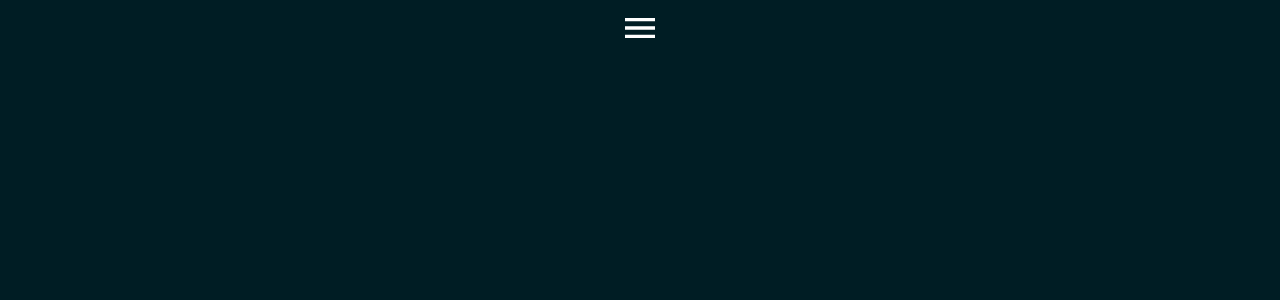
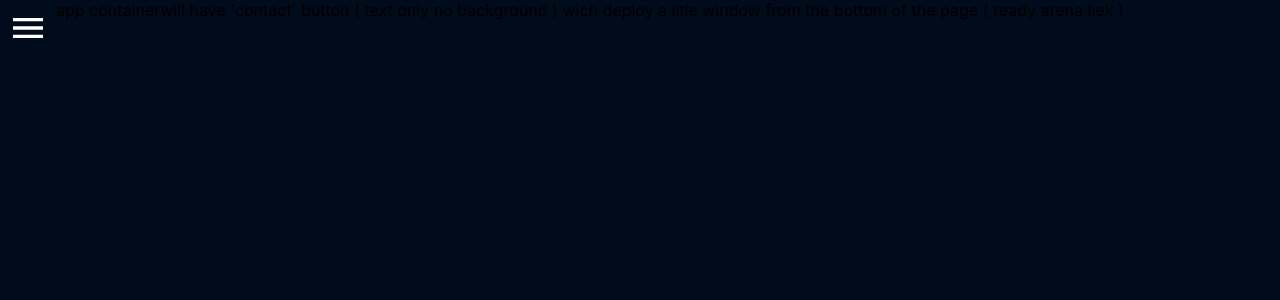
Before and after one commit to spirev/my_workplace, a React (Create React App) app: page / in a window 1280 px wide. Shown: the top 300 px of the page. Built offline with nearby package versions, Linux system fonts and the light colour scheme.

Commit message:
work save : - change background color - add flex row to app component - define plain text to app direct child component to explein what will go in each of them

```diff
--- a/src/App.css
+++ b/src/App.css
@@ -1,6 +1,8 @@
 .App {
+  display: flex;
+  flex-flow: row wrap;
   text-align: center;
-  background-color: #001d24;
+  background-color: #000b1c;
   height: 100%;
 }
 
--- a/src/components/homeMenu/homeMenu.tsx
+++ b/src/components/homeMenu/homeMenu.tsx
@@ -3,6 +3,10 @@ import IconButton from '@mui/material/IconButton';
 
 
 export function HomeMenu(props: any) {
+
+    const menuContainerStyle = {
+        zIndex: 10,
+    }
 
     const menuIconeStyle = {
         color: 'white',
@@ -11,8 +15,10 @@ export function HomeMenu(props: any) {
     };
 
     return (
-        <IconButton>
-            <MenuIcon style={menuIconeStyle} />
-        </IconButton>
+        <header style={menuContainerStyle}>
+            <IconButton>
+                <MenuIcon style={menuIconeStyle} />
+            </IconButton>
+        </header>
     );
 };
--- a/src/pages/homePage.tsx
+++ b/src/pages/homePage.tsx
@@ -3,6 +3,14 @@ import { HomeMenu } from "../components/homeMenu/homeMenu";
 export function Homepage(props: any) {
 
     return (
-        <HomeMenu />
+        <>
+            <HomeMenu />
+            <main>
+                <div>app container</div>
+            </main>
+            <footer>
+                will have 'contact' button ( text only no background ) wich deploy a litle window from the bottom of the page ( ready arena liek )
+            </footer>
+        </>
     );
 }
```
